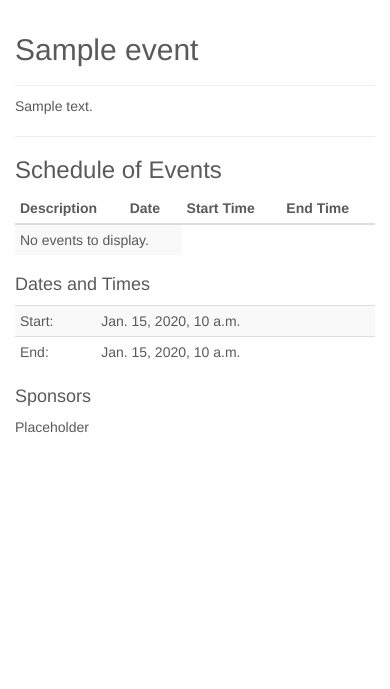
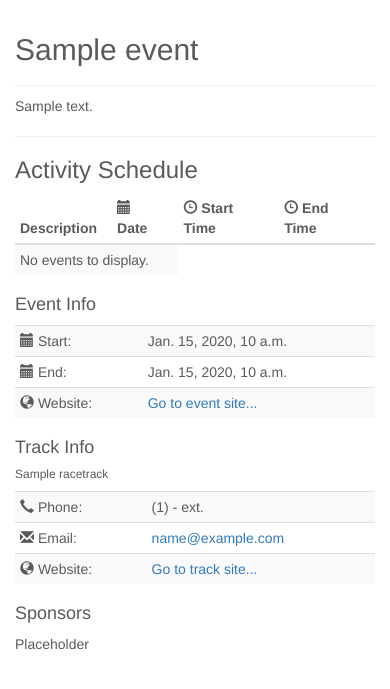
Before and after one commit to clshannon/racetrack_schedules, a Django app: template racetrackschedules/templates/events/event_detail.html in a window 390 px wide. Shown: the part 51-740 px from the top of the page. Run offline with Django 3.2, Linux system fonts and the light colour scheme; the template is opened without the code that fills it: values that come from a table or form of the project are taken from there, others are empty; tables that the repository leaves empty hold one stand-in row (values such as "Sample post"); parts of the project's set-up code (start-up, migrations or seed data) failed here and were passed over; some libraries are stand-ins or nearby versions.

Commit message:
Common Filter Commit
common.templatetags.common_filters
-Registerd common_filters in template.Library
-Added phone_number filter to format phone numbers

racetrackschedules.racetracks.models
-Changed main_phone to BigIntegerField

racetrackschedules.events.models
-Added website URLField

racetrackschedules.templates.events.event_detail.html
-Added Track Info section

racetrackschedules.templates.events.event_list.html
-Changed table layout

racetrackschedules.templates.racetracks.racetrack_detail.html
-Added Track Info section

```diff
--- /dev/null
+++ b/racetrackschedules/common/templatetags/common_filters.py
@@ -0,0 +1,12 @@
+from django import template
+register = template.Library()
+
+@register.filter(name='phone_number')
+def phone_number(number):
+    number = str(number)
+    """Convert a 10 character string into (xxx) xxx-xxxx ext. xxxxxx"""
+    first = number[0:3]
+    second = number[3:6]
+    third = number[6:10]
+    extension = number[10:]
+    return '(' + first + ')' + ' ' + second + '-' + third + ' ext. ' + extension
--- a/racetrackschedules/events/models.py
+++ b/racetrackschedules/events/models.py
@@ -11,6 +11,7 @@ class Event(models.Model):
     description = RedactorField(verbose_name=u'Description', null=True, blank=True)
     start_datetime = models.DateTimeField()
     end_datetime = models.DateTimeField(null=True, blank=True)
+    website = models.URLField(max_length=128, null=True, blank=True)
     racetrack = models.ForeignKey(Racetrack, on_delete=models.CASCADE)
 
     def __str__(self):
--- a/racetrackschedules/racetracks/models.py
+++ b/racetrackschedules/racetracks/models.py
@@ -12,6 +12,8 @@ class Racetrack(models.Model):
     city = models.CharField(max_length=64)
     state = models.CharField(max_length=33, choices=STATE_CHOICES)
     zip = models.CharField(max_length=32)
+    main_phone = models.BigIntegerField(null=True, blank=True)
+    main_email = models.EmailField(max_length=128, null=True, blank=True)
     website = models.URLField(max_length=128, null=True, blank=True)
 
     def __str__(self):
--- a/racetrackschedules/templates/events/event_detail.html
+++ b/racetrackschedules/templates/events/event_detail.html
@@ -1,4 +1,6 @@
 {% extends "base.html" %}
+
+{% load common_filters %}
 
 {% block content %}
 <div class="page-header" id="banner">
@@ -18,14 +20,14 @@
       <p>{{ object.description|safe }}</p>
       <hr>
       {% endif %}
-      <h3>Schedule of Events</h3>
+      <h3>Activity Schedule</h3>
       <table class="table table-striped table-hover table-condensed">
         <thead>
           <tr>
             <th>Description<th>
-            <th>Date<th>
-            <th>Start Time<th>
-            <th>End Time<th>
+            <th><span class="glyphicon glyphicon-calendar" aria-hidden="true"></span> Date<th>
+            <th><span class="glyphicon glyphicon-time" aria-hidden="true"></span> Start Time<th>
+            <th><span class="glyphicon glyphicon-time" aria-hidden="true"></span> End Time<th>
           </tr>
         </thead>
         <tbody>
@@ -39,18 +41,47 @@
     </div><!-- /.blog-post -->
   </div><!-- /.blog-main -->
 
-  <div class="col-sm-3 col-sm-offset-1 blog-sidebar">
+  <div class="col-sm-4 blog-sidebar">
     <div class="sidebar-module sidebar-module-inset">
-      <h4>Dates and Times</h4>
+      <h4>Event Info</h4>
       <table class="table table-striped table-condensed">
         <tbody>
           <tr>
-            <td>Start:</td>
+            <td><span class="glyphicon glyphicon-calendar" aria-hidden="true"></span> Start:</td>
             <td>{{ object.start_datetime }}</td>
           </tr>
           <tr>
-            <td>End:</td>
+            <td><span class="glyphicon glyphicon-calendar" aria-hidden="true"></span> End:</td>
             <td>{{ object.end_datetime }}</td>
+          </tr>
+          <tr>
+            <td><span class="glyphicon glyphicon-globe" aria-hidden="true"></span> Website:</td>
+            <td>
+              <a href="{{ object.website }}" target="_blank">Go to event site...</a></td>
+          </tr>
+        </tbody>
+      </table>
+    </div>
+    <div class="sidebar-module sidebar-module-inset">
+      <h4>Track Info</h4>
+      <h6>
+          {{ object.racetrack }}
+      </h6>
+      <table class="table table-striped table-condensed">
+        <tbody>
+          <tr>
+            <td><span class="glyphicon glyphicon-earphone" aria-hidden="true"></span> Phone: </td>
+            <td>{{ object.racetrack.main_phone|phone_number }}</td>
+          </tr>
+          <tr>
+            <td><span class="glyphicon glyphicon-envelope" aria-hidden="true"></span> Email:</td>
+            <td><a href="mailto:{{ object.racetrack.main_email }}">{{ object.racetrack.main_email }}</a></td>
+          </tr>
+          <tr>
+            <td><span class="glyphicon glyphicon-globe" aria-hidden="true"></span> Website:</td>
+            <td>
+              <a href="{{ object.racetrack.website }}" target="_blank">Go to track site...</a>
+            </td>
           </tr>
         </tbody>
       </table>
```
Also changed, not shown: racetrackschedules/templates/events/event_list.html (+21 -12 lines), racetrackschedules/templates/racetracks/racetrack_detail.html (+40 -10 lines), racetrackschedules/common/templatetags/__init__.py (added), racetrackschedules/events/migrations/0006_event_website.py (added), racetrackschedules/racetracks/migrations/0008_auto_20160802_1726.py (added), racetrackschedules/racetracks/migrations/0009_auto_20160802_1808.py (added), racetrackschedules/racetracks/migrations/0010_auto_20160802_1809.py (added), racetrackschedules/racetracks/migrations/0011_auto_20160802_1810.py (added), racetrackschedules/racetracks/migrations/0012_auto_20160802_1850.py (added), racetrackschedules/racetracks/migrations/0013_auto_20160802_1852.py (added).
